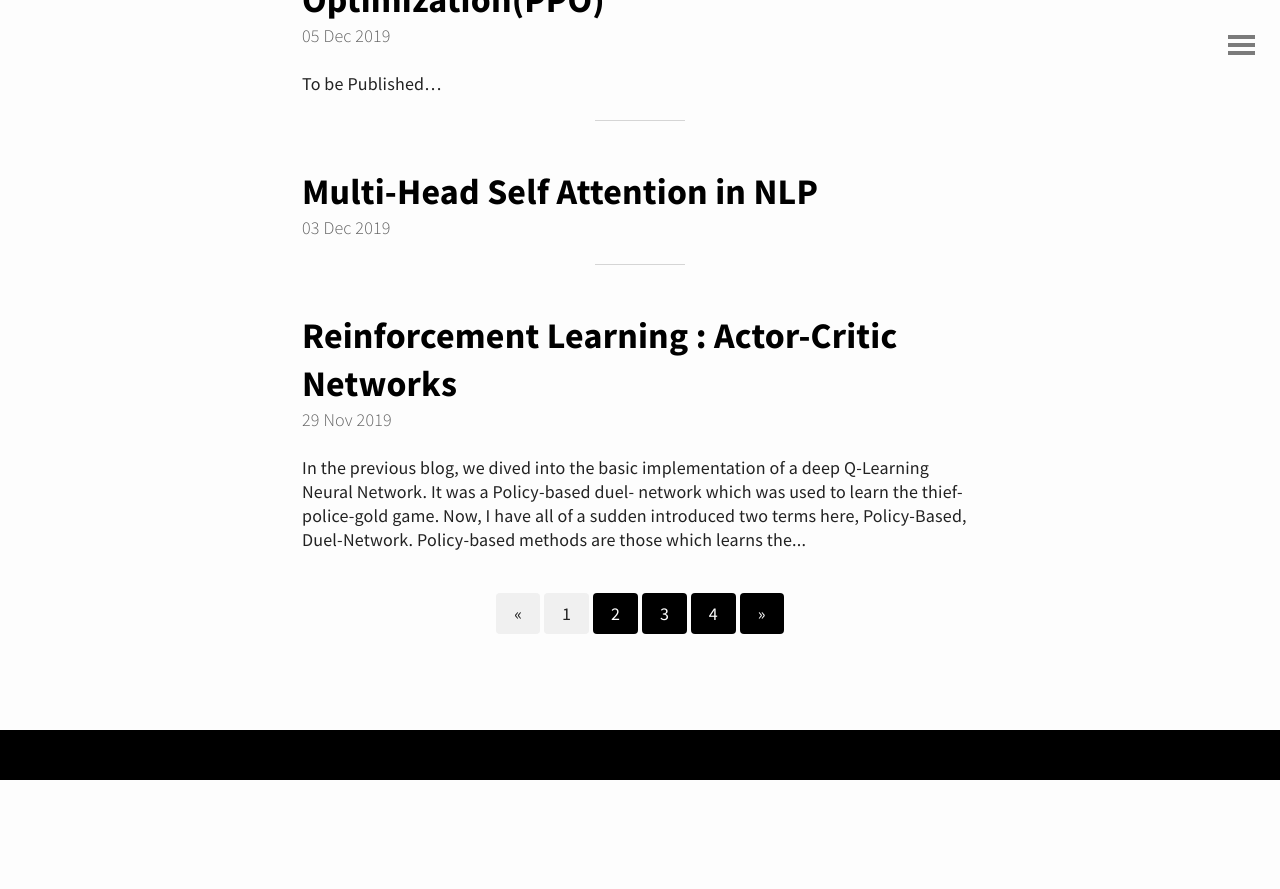
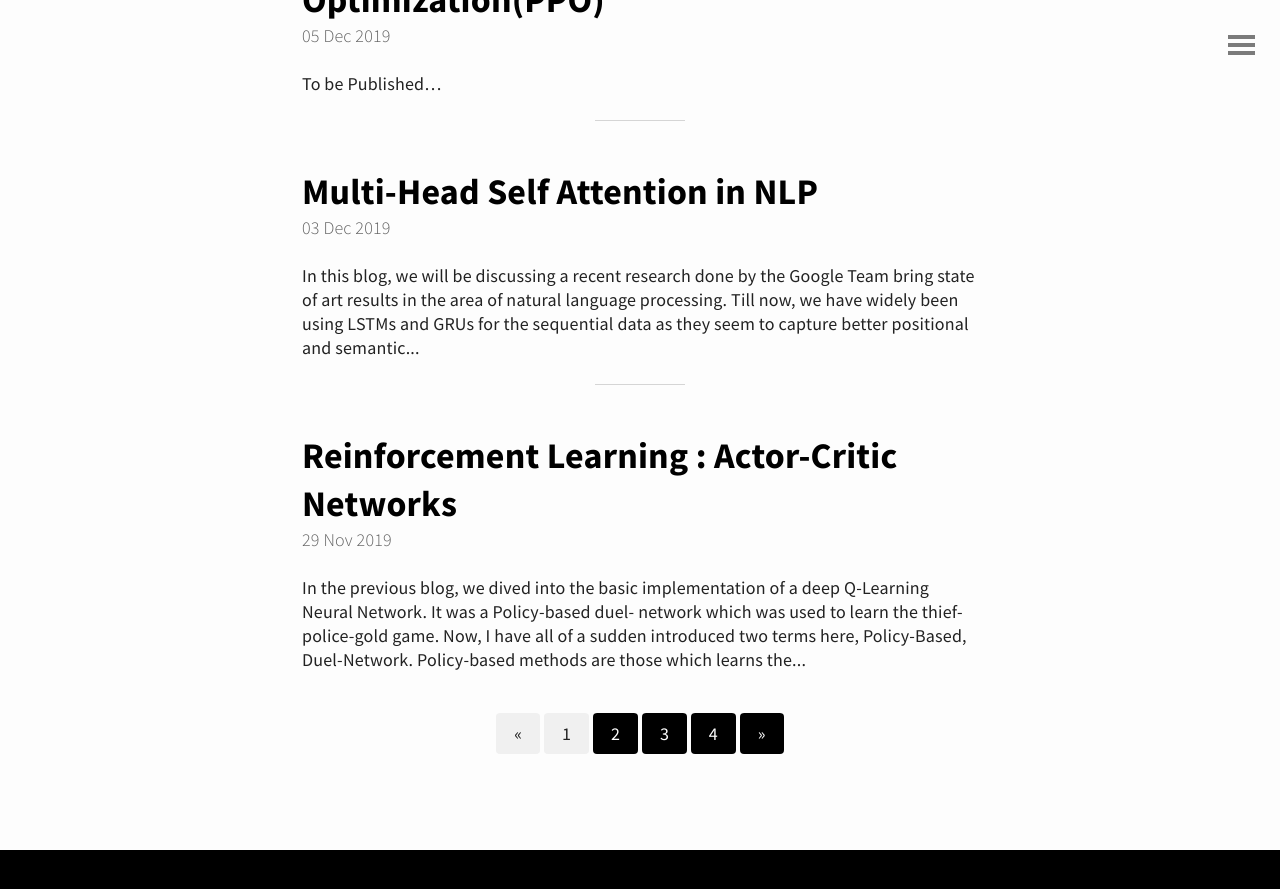
Before and after one commit to spraphul/blog, a Jekyll site: the page built from index.html, in a window 1280 px wide and 900 px high, scrolled down 1319 px. Shown: the top 889 px of the window. Built offline with Jekyll 4.4.1, drawn with Linux system fonts in a browser that asks for light colours; the list of posts is cut into pages by our own code; before the commit the page ends 2099 px from its top, so only the background shows below that.

Commit message:
Update 2019-12-03-Multi-Head-Self-Attention-in-NLP.md

```diff
--- a/_posts/2019-12-03-Multi-Head-Self-Attention-in-NLP.md
+++ b/_posts/2019-12-03-Multi-Head-Self-Attention-in-NLP.md
@@ -3,3 +3,7 @@ title : Multi-Head Self Attention in NLP
 ---
 
 ![mtt](https://miro.medium.com/max/437/1*5h3HHJh7kgezyOdTcRZc0A.png)
+
+In this blog, we will be discussing a recent research done by the Google Team bring state of art results in the area of natural language processing. Till now, we have widely been using LSTMs and GRUs for the sequential data as they seem to capture better positional and semantic informations. Despite of the popularity, the drawback of using them is high computional requirement and complex architecture. So what to do then ?
+
+Not much time has passed since Google released its new research paper, [Attention is all you need](https://arxiv.org/abs/1706.03762) which proposes an alternative way for using RNNs and still getting better results. They have introduced a concept of transformers which is based on **Multi-Head Self Attention** and we will be discussing more about the term here.
```
